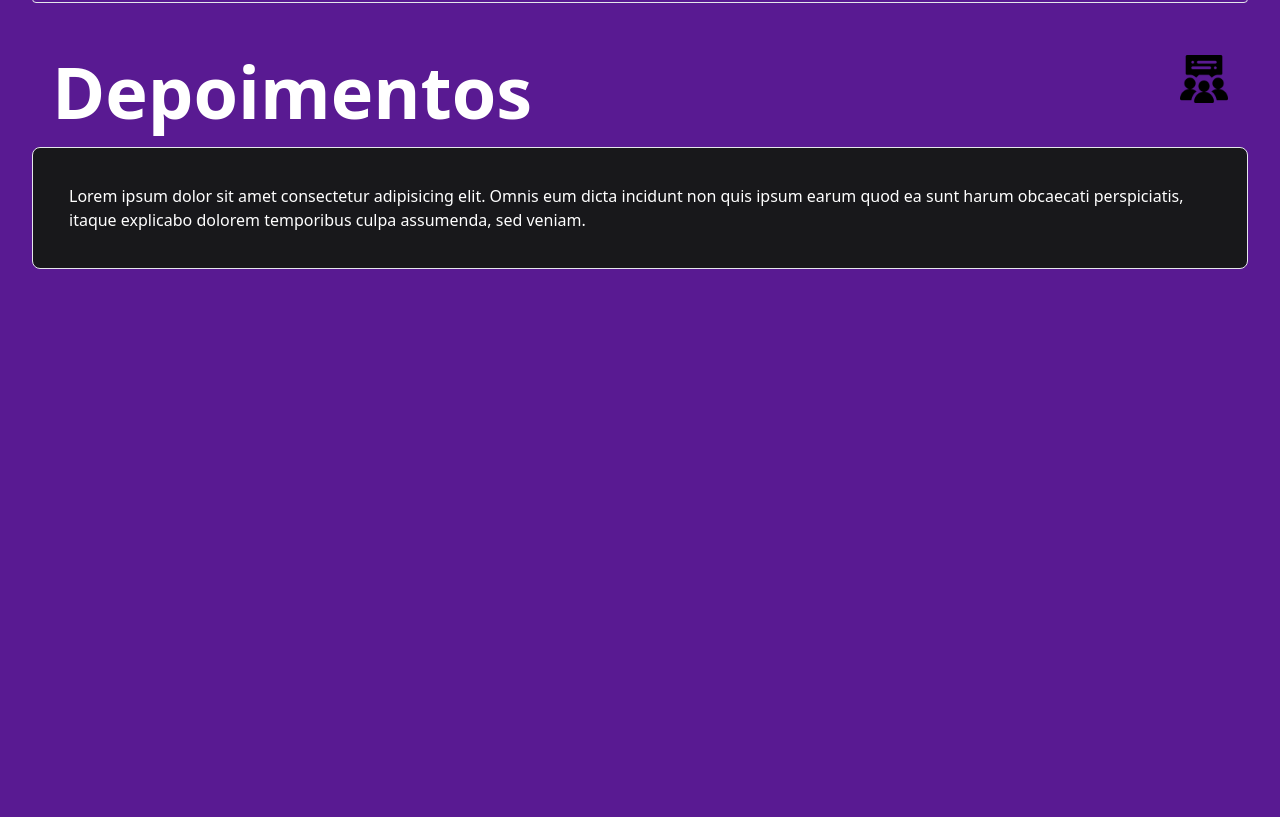
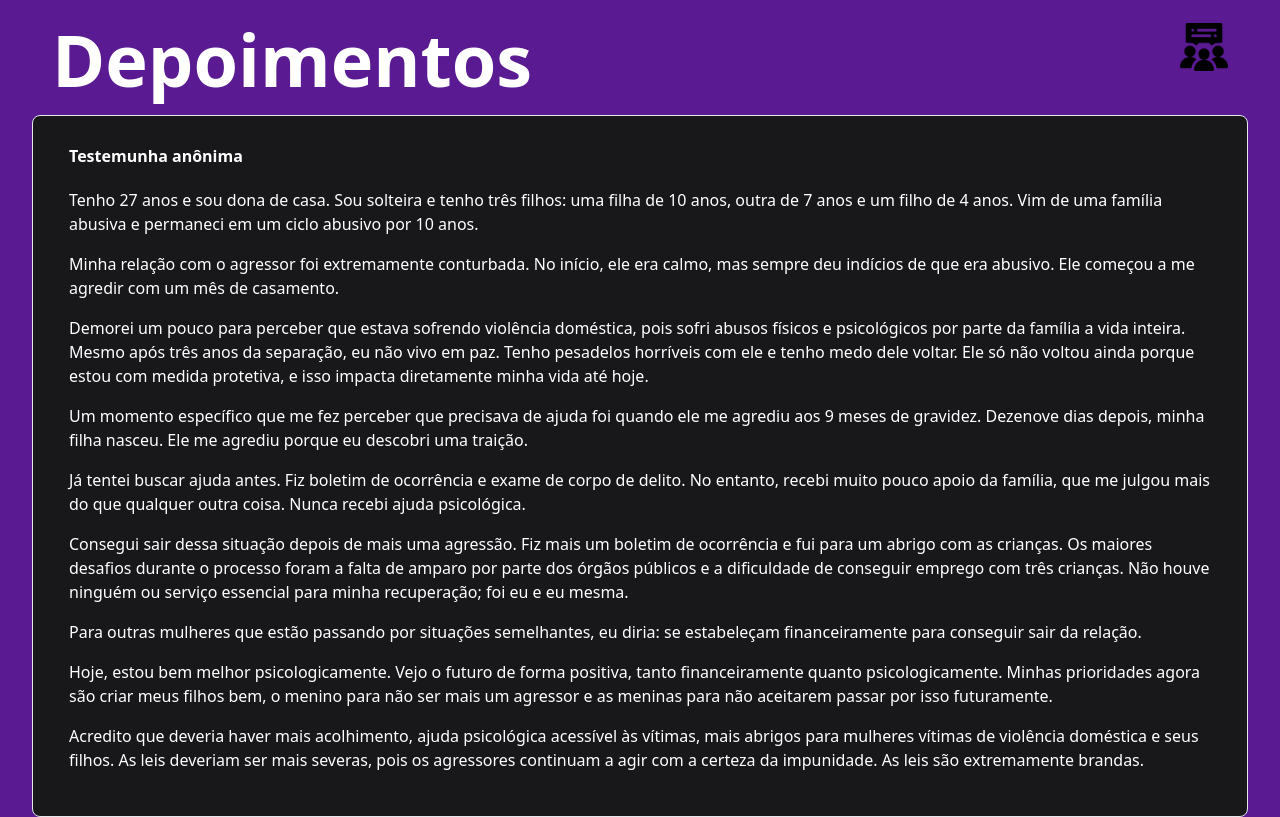
Before and after one commit to Danielalveslira/protegeela, a website: page index.html in a window 1280 px wide. Shown: the part 1283-2100 px from the top of the page. Before the commit the page ends 1584 px from the top, so only its background shows below. Drawn offline with Linux system fonts and the light colour scheme.

Commit message:
atualizando arquivo `index.js`

```diff
--- a/index.html
+++ b/index.html
@@ -57,7 +57,6 @@
       <section class="border border-spacing-9 rounded p-5 text-sm">
         <h2 class="text-3xl font-bold">Sobre a Violência Psicológica</h2>
         <ol class="list-decimal ml-4 my-3">
-            <li><u>Sobre a Violência Psicológica</u>
                 <ul class="list-disc ml-4 my-3">
                     <li class="my-3"><b>O que é?</b>
                         <p class="ml-4">Violência psicológica é qualquer comportamento que cause dano emocional ou diminua a autoestima da vítima, como insultos, humilhações, manipulação, e isolamento. Diferente da violência física, ela não deixa marcas visíveis, mas seus efeitos podem ser igualmente destrutivos.</p>
@@ -69,7 +68,6 @@
                         <p class="ml-4">A violência psicológica pode levar a sérios problemas de saúde mental, incluindo depressão, ansiedade, e transtorno de estresse pós-traumático (TEPT). Esses impactos podem persistir por anos, mesmo após o fim do relacionamento abusivo.</p>
                     </li>
                 </ul>
-            </li>
         </ol>
       </section>
 
@@ -77,13 +75,47 @@
         <h2 class="text-4xl md:text-7xl font-extrabold flex justify-between p-5">Depoimentos
           <img class="size-12 grid content-center" src="./img/feedback.png" alt="">
         </h2>
-        <div class="bg-zinc-900 p-9 border border-spacing-6 rounded-lg">
-          <p>
-            Lorem ipsum dolor sit amet consectetur adipisicing elit. Omnis eum dicta incidunt non quis ipsum earum quod ea sunt harum obcaecati perspiciatis, itaque explicabo dolorem temporibus culpa assumenda, sed veniam.
+        <div class="bg-zinc-900 p-9 border border-spacing-6 rounded-lg py-7">
+          <h4 class="pb-5 text-1xl"><b>Testemunha anônima</b></h4>
+          <p class="mb-4">
+            Tenho 27 anos e sou dona de casa. Sou solteira e tenho três filhos: uma filha de 10 anos, outra de 7 anos e um filho de 4 anos. Vim de uma família abusiva e permaneci em um ciclo abusivo por 10 anos.
+          </p>
+          <p class="mb-4">
+            Minha relação com o agressor foi extremamente conturbada. No início, ele era calmo, mas sempre deu indícios de que era abusivo. Ele começou a me agredir com um mês de casamento.
+          </p>
+          <p class="mb-4">
+            Demorei um pouco para perceber que estava sofrendo violência doméstica, pois sofri abusos físicos e psicológicos por parte da família a vida inteira. Mesmo após três anos da separação, eu não vivo em paz. Tenho pesadelos horríveis com ele e tenho medo dele voltar. Ele só não voltou ainda porque estou com medida protetiva, e isso impacta diretamente minha vida até hoje.
+          </p>
+          <p class="mb-4">
+            Um momento específico que me fez perceber que precisava de ajuda foi quando ele me agrediu aos 9 meses de gravidez. Dezenove dias depois, minha filha nasceu. Ele me agrediu porque eu descobri uma traição.
+          </p>
+          <p class="mb-4">
+            Já tentei buscar ajuda antes. Fiz boletim de ocorrência e exame de corpo de delito. No entanto, recebi muito pouco apoio da família, que me julgou mais do que qualquer outra coisa. Nunca recebi ajuda psicológica.
+          </p>
+          <p class="mb-4">
+            Consegui sair dessa situação depois de mais uma agressão. Fiz mais um boletim de ocorrência e fui para um abrigo com as crianças. Os maiores desafios durante o processo foram a falta de amparo por parte dos órgãos públicos e a dificuldade de conseguir emprego com três crianças. Não houve ninguém ou serviço essencial para minha recuperação; foi eu e eu mesma.
+          </p>
+          <p class="mb-4">
+            Para outras mulheres que estão passando por situações semelhantes, eu diria: se estabeleçam financeiramente para conseguir sair da relação.
+          </p>
+          <p class="mb-4">
+            Hoje, estou bem melhor psicologicamente. Vejo o futuro de forma positiva, tanto financeiramente quanto psicologicamente. Minhas prioridades agora são criar meus filhos bem, o menino para não ser mais um agressor e as meninas para não aceitarem passar por isso futuramente.
+          </p>
+          <p class="mb-4">
+            Acredito que deveria haver mais acolhimento, ajuda psicológica acessível às vítimas, mais abrigos para mulheres vítimas de violência doméstica e seus filhos. As leis deveriam ser mais severas, pois os agressores continuam a agir com a certeza da impunidade. As leis são extremamente brandas.
           </p>
         </div>
       </section>
 
+        <div >
+         <img src="./img/O silêncio1.png"  alt="">
+        </div>
+
+      <footer>
+        <section>
+        </section>
+      </footer>
+
     </main>
   </body>
 </html>
--- a/package.json
+++ b/package.json
@@ -1,5 +1,8 @@
 {
   "devDependencies": {
     "tailwindcss": "^3.4.10"
+  },
+  "scripts": {
+    "dev": "npx tailwindcss -i ./src/input.css -o ./src/output.css --watch"
   }
 }
```
Also changed, not shown: img/O silêncio(1).png (deleted), img/O silêncio1.png (added), src/output.css.
